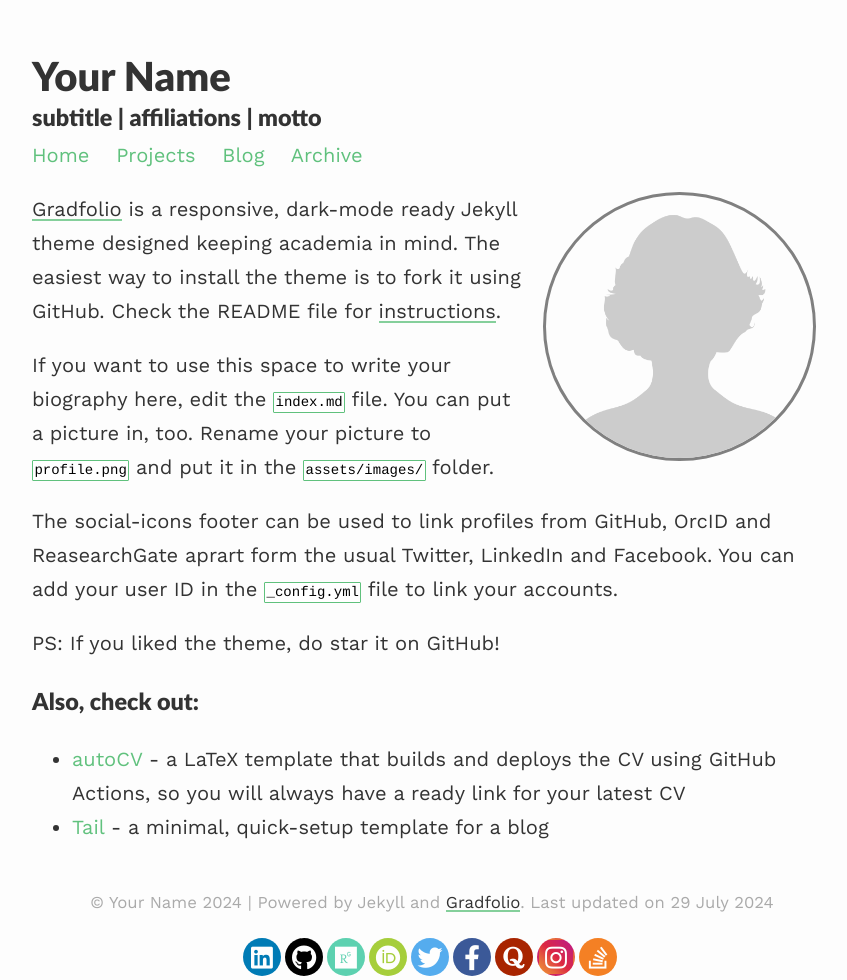
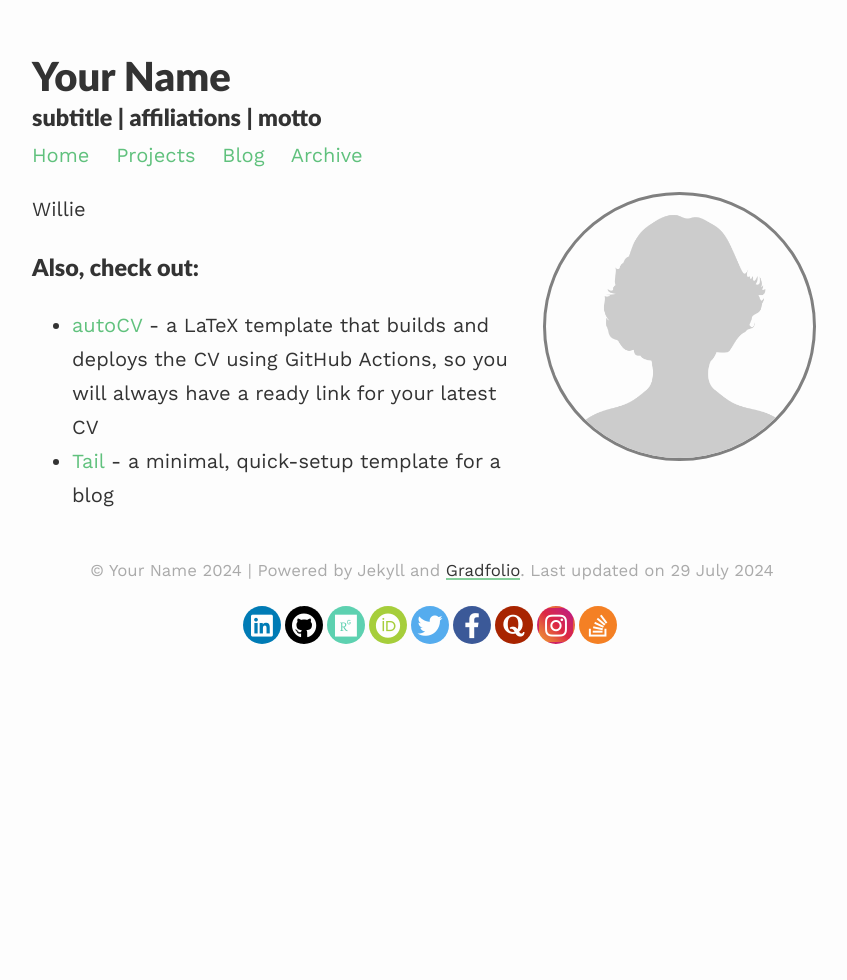
Before and after one commit to wncheng40/profile, a Jekyll site: the page built from index.md, in a window 1280 px wide. Shown: the whole page, without its empty margins (208-1055 px from the left). Built offline with Jekyll 4.4.1, drawn with Linux system fonts in a browser that asks for light colours; nearby versions of some CDN libraries.

Commit message:
Update index.md

```diff
--- a/index.md
+++ b/index.md
@@ -7,13 +7,7 @@ profile:
 published: true
 ---
 
-[Gradfolio](https://github.com/jitinnair1/gradfolio){:target="_blank"} is a responsive, dark-mode ready Jekyll theme designed keeping academia in mind. The easiest way to install the theme is to fork it using GitHub. Check the README file for [instructions](https://github.com/jitinnair1/gradfolio#installation){:target="_blank"}.
-
-If you want to use this space to write your biography here, edit the `index.md` file. You can put a picture in, too. Rename your picture to `profile.png` and put it in the `assets/images/` folder.
-
-The social-icons footer can be used to link profiles from GitHub, OrcID and ReasearchGate aprart form the usual Twitter, LinkedIn and Facebook. You can add your user ID in the `_config.yml` file to link your accounts.
-
-PS: If you liked the theme, do star it on GitHub!
+Willie
 
 ### Also, check out:
 
```
